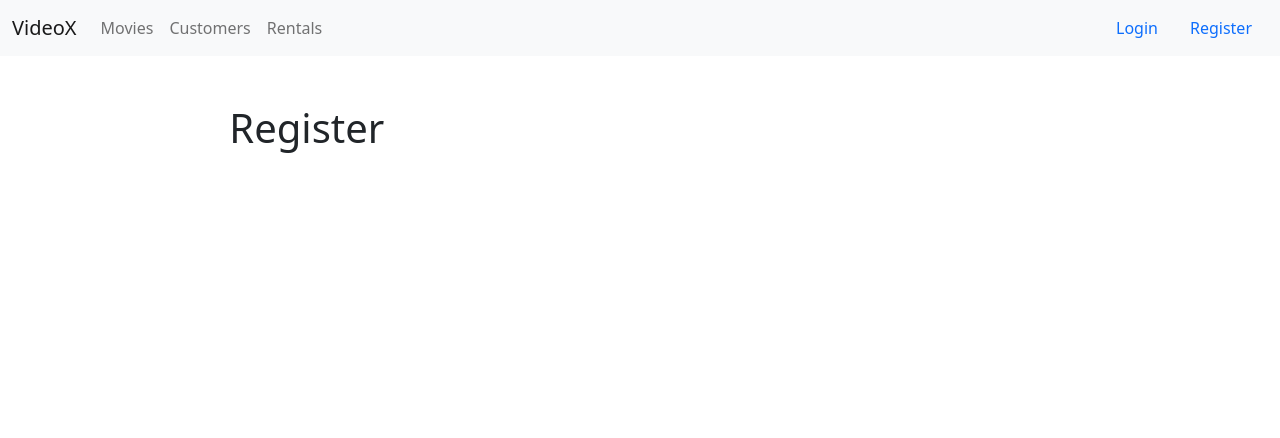
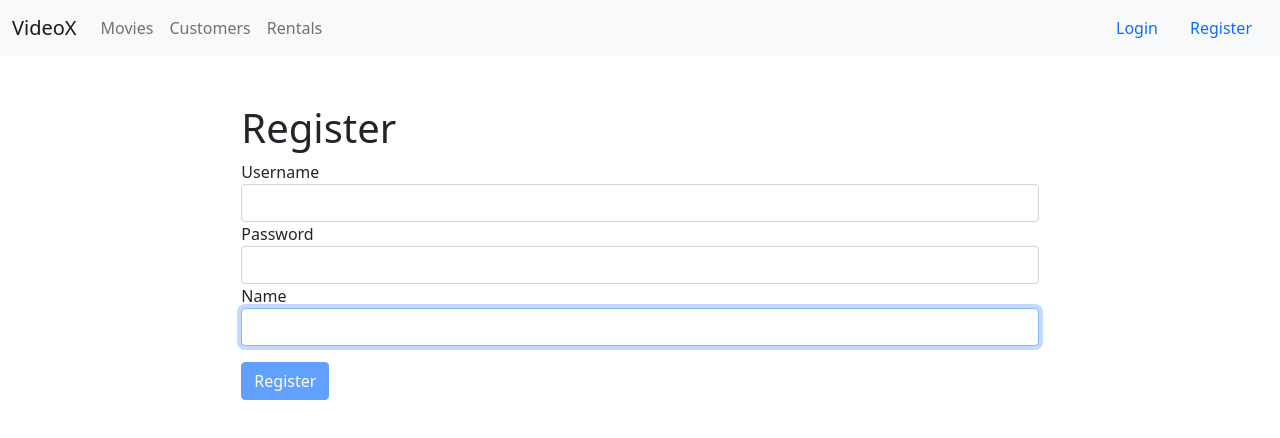
Before and after one commit to itsyst/react-video, a React (Create React App) app: page /register in a window 1280 px wide. Shown: the top 438 px of the page. Built offline with nearby package versions, Linux system fonts and the light colour scheme.

Commit message:
Implement register form methods.

```diff
--- a/src/components/registerForm.jsx
+++ b/src/components/registerForm.jsx
@@ -1,11 +1,40 @@
-import React, { Component } from 'react'
+import React from 'react';
+import Form from './common/form';
+import Joi from 'joi';
 
-export default class RegisterForm extends Component {
-    render() {
-        return (
-            <div>
-                <h1>Register</h1>
-            </div>
-        )
-    }
+export default class RegisterForm extends Form {
+	state = {
+		data: { email: '', password: '', name: '' },
+		errors: {}
+	};
+
+	schema = Joi.object({
+		email: Joi.string()
+			.email({
+				minDomainSegments: 2,
+				tlds: { allow: ['se', 'com', 'net'] }
+			})
+			.label('Email'),
+		password: Joi.string().min(6).required().label('Password'),
+		name: Joi.string().min(4).label('Name')
+	});
+
+	doSubmit = () => {
+		// Call the server
+		console.log('Submitted');
+	};
+
+	render() {
+		return (
+			<div className="container">
+				<h1>Register</h1>
+				<form onSubmit={this.handleSubmit}>
+					{this.renderInput('email', 'Username', 'email')}
+					{this.renderInput('password', 'Password', 'password')}
+					{this.renderInput('name', 'Name')}
+					{this.renderButton('Register')}
+				</form>
+			</div>
+		);
+	}
 }
```
